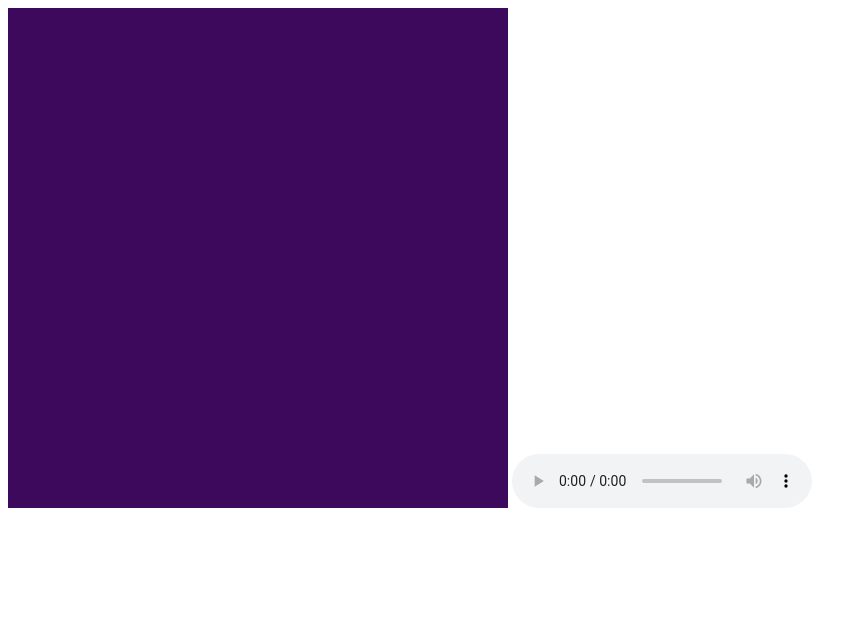
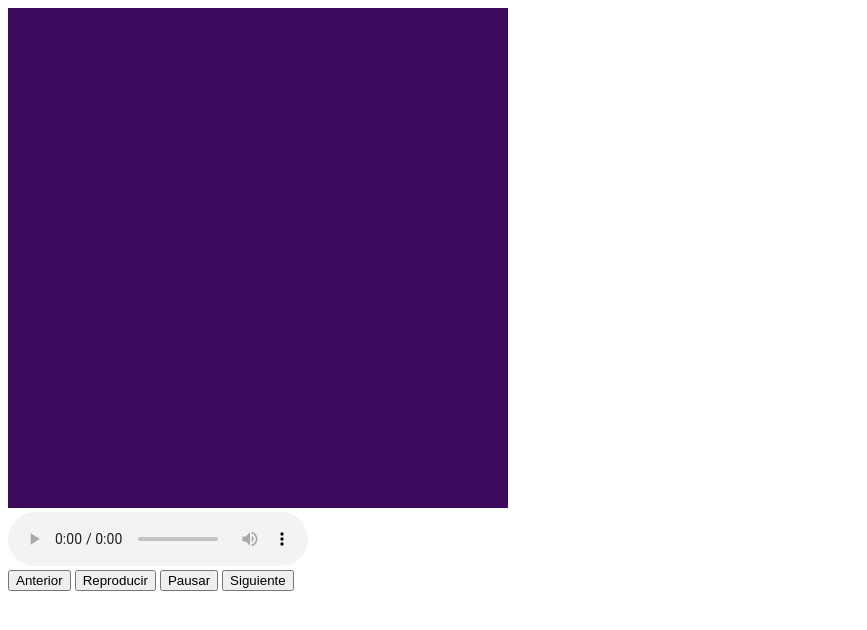
Before and after one commit to TrollerImpala/Apollo, an Electron app: page frontend/index.html in a window 1280 px wide. Shown: the whole page, without its empty margins (0-867 px from the left). Drawn offline with Linux system fonts and the light colour scheme.

Commit message:
test frontend html

```diff
--- a/frontend/index.html
+++ b/frontend/index.html
@@ -8,13 +8,20 @@
 </head>
 <body>
     <canvas id="visualizer" width="500" height="500"></canvas>
+    <br>
+
     <audio controls autoplay>
         <source src="Babymetal - Give Me Chocolate (Custom Karaoke Video) - Deep Bench Karaoke.mp3" type="audio/mpeg">
         <!--<source src="" type="audio/ogg">
         <source src="" type="audio/wav">-->
         Audio element not supported
     </audio>
-    <br>
+    <div id="Controles Audio">
+        <button>Anterior</button>
+        <button>Reproducir</button>
+        <button>Pausar</button>
+        <button>Siguiente</button>
+    </div>
     <script src="script.js"></script>
 </body>
 </html>
```
